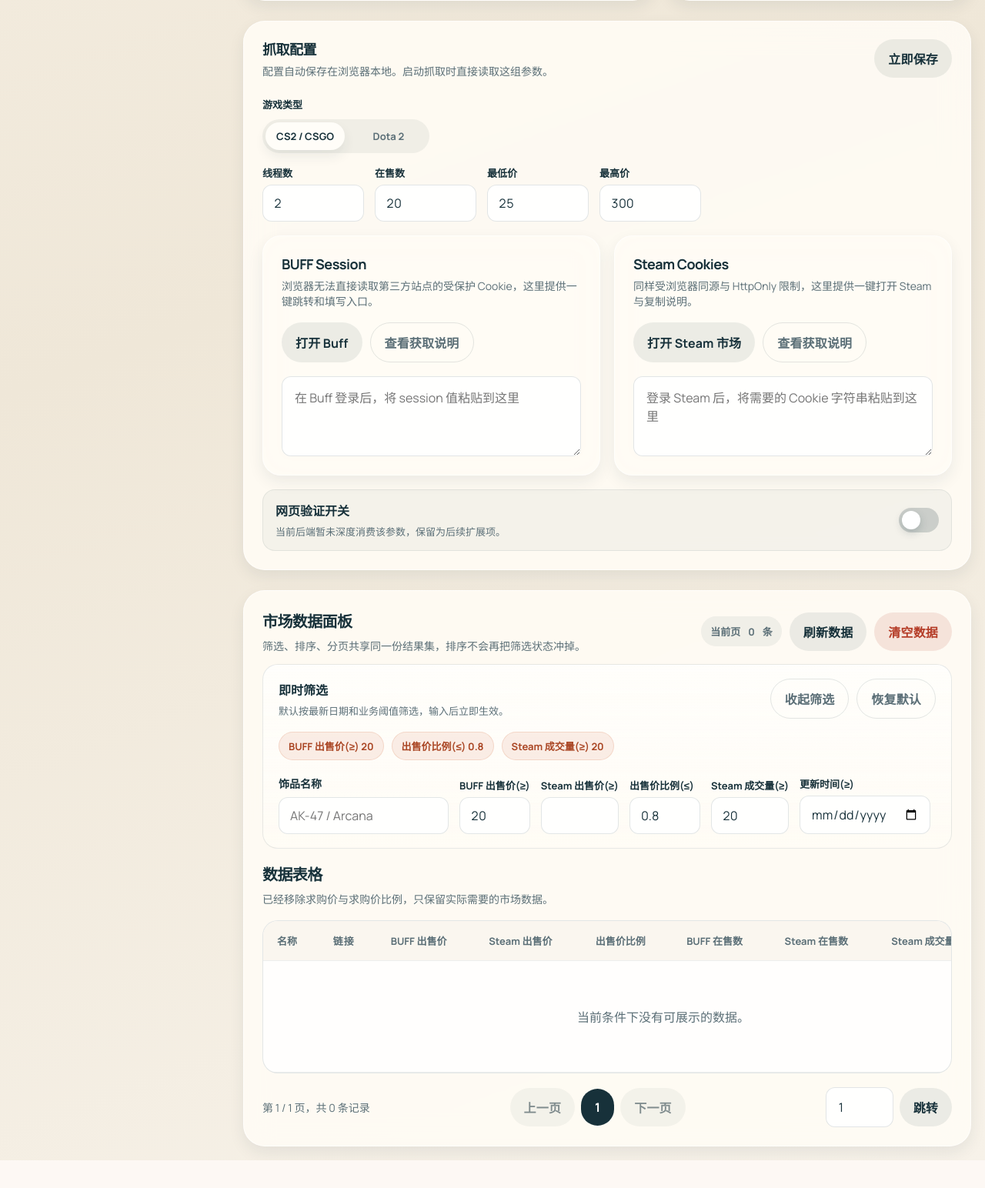
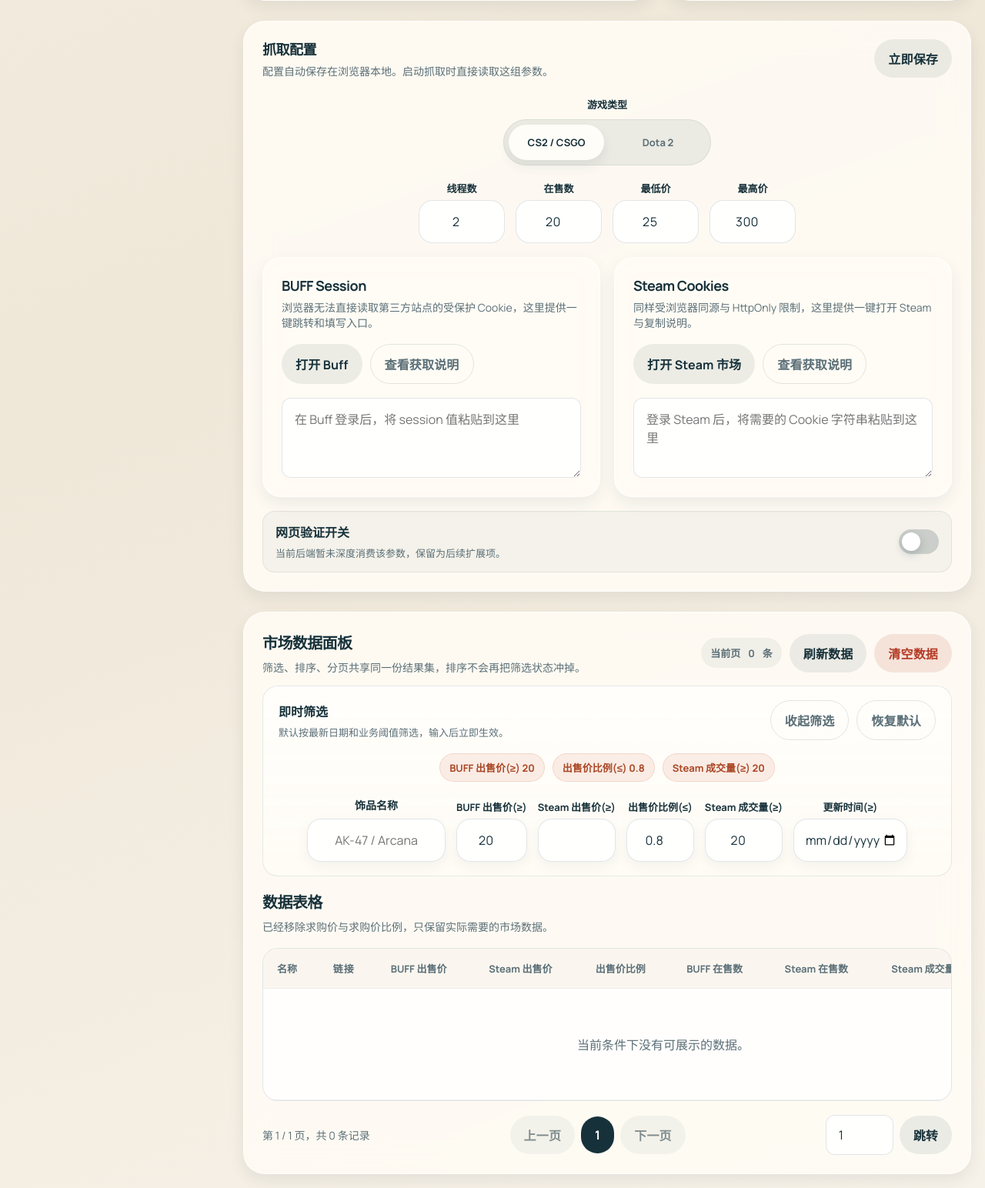
Before and after one commit to Mitcink/steam_market, a Flask app: page / in a window 1280 px wide. Shown: the part 1066-2610 px from the top of the page at 77% size. Before the commit the page ends 2574 px from the top, so only its background shows below. Run offline with Flask 3, Linux system fonts and the light colour scheme; the visitor is signed in with stand-in values (Sample User, id 1); data that the repository does not hold is empty.

Commit message:
fix:页面部分内容重构，加强用户体验

```diff
--- a/static/css/app.css
+++ b/static/css/app.css
@@ -640,22 +640,34 @@ select {
 
 .settings-strip {
     display: grid;
-    gap: 16px;
+    gap: 20px;
+    justify-items: center;
 }
 
 .settings-metrics {
     display: grid;
-    grid-template-columns: repeat(4, minmax(0, 132px));
+    grid-template-columns: repeat(4, minmax(92px, 112px));
     gap: 14px;
     align-items: end;
+}
+
+.settings-metrics-centered {
+    justify-content: center;
 }
 
 .field-pill {
     gap: 10px;
 }
 
+.field-pill-centered {
+    justify-items: center;
+    text-align: center;
+}
+
 .field-compact {
     gap: 6px;
+    justify-items: center;
+    text-align: center;
 }
 
 .field-compact label,
@@ -664,23 +676,34 @@ select {
 }
 
 .input-compact {
-    max-width: 132px;
-    padding: 12px 14px;
+    width: 100%;
+    min-width: 0;
+    max-width: 112px;
+    min-height: 56px;
+    padding: 10px 12px;
     font-variant-numeric: tabular-nums;
+    text-align: center;
+    border-radius: 18px;
 }
 
 .input-date {
-    max-width: 170px;
+    max-width: 148px;
 }
 
 .mini-segmented {
     display: inline-flex;
     align-items: center;
     gap: 8px;
-    padding: 4px;
+    padding: 6px;
     border-radius: 999px;
     background: rgba(23, 49, 58, 0.06);
     width: fit-content;
+}
+
+.mini-segmented-strong {
+    padding: 6px;
+    background: rgba(23, 49, 58, 0.08);
+    border: 1px solid rgba(23, 49, 58, 0.08);
 }
 
 .mini-segmented label {
@@ -698,8 +721,9 @@ select {
     display: inline-flex;
     align-items: center;
     justify-content: center;
-    min-width: 98px;
-    padding: 9px 14px;
+    min-width: 124px;
+    min-height: 46px;
+    padding: 10px 18px;
     border-radius: 999px;
     color: var(--text-soft);
     font-size: 13px;
@@ -941,6 +965,7 @@ select {
     gap: 10px;
     flex-wrap: wrap;
     min-height: 42px;
+    justify-content: center;
 }
 
 .filter-chip {
@@ -964,13 +989,27 @@ select {
     padding-top: 4px;
 }
 
+.filter-bar-centered {
+    justify-content: center;
+}
+
 .field-filter-name {
-    min-width: 220px;
+    min-width: 180px;
+    justify-items: center;
+    text-align: center;
 }
 
 .input-filter-name {
-    max-width: 240px;
-    padding: 12px 14px;
+    width: 100%;
+    max-width: 180px;
+    padding: 10px 14px;
+    text-align: center;
+}
+
+.input-tile {
+    min-height: 56px;
+    border-radius: 18px;
+    box-shadow: 0 6px 18px rgba(23, 49, 58, 0.05);
 }
 
 .range-inputs {
@@ -1365,7 +1404,7 @@ select {
     }
 
     .settings-metrics {
-        grid-template-columns: repeat(2, minmax(0, 132px));
+        grid-template-columns: repeat(2, minmax(92px, 112px));
     }
 
     .user-row {
@@ -1415,7 +1454,7 @@ select {
     }
 
     .settings-metrics {
-        grid-template-columns: repeat(2, minmax(0, 1fr));
+        grid-template-columns: repeat(2, minmax(92px, 112px));
     }
 
     .input-compact,
--- a/static/js/dashboard.js
+++ b/static/js/dashboard.js
@@ -723,7 +723,14 @@
             chips.push(renderChip(`更新时间(≥) ${state.filters.updateTime.primary}`));
         }
 
-        elements.activeFilterChips.innerHTML = chips.length ? chips.join("") : '<span class="soft">正在使用默认筛选</span>';
+        if (!chips.length) {
+            elements.activeFilterChips.innerHTML = "";
+            elements.activeFilterChips.hidden = true;
+            return;
+        }
+
+        elements.activeFilterChips.hidden = false;
+        elements.activeFilterChips.innerHTML = chips.join("");
     }
 
     function renderChip(text) {
--- a/templates/index.html
+++ b/templates/index.html
@@ -161,9 +161,9 @@
                 </div>
                 <div class="card-body section">
                     <div class="settings-strip">
-                        <div class="field field-pill">
+                        <div class="field field-pill field-pill-centered">
                             <label>游戏类型</label>
-                            <div class="mini-segmented" data-game-switch>
+                            <div class="mini-segmented mini-segmented-strong" data-game-switch>
                                 <label>
                                     <input type="radio" name="game_type" value="CSGO" checked>
                                     <span>CS2 / CSGO</span>
@@ -174,7 +174,7 @@
                                 </label>
                             </div>
                         </div>
-                        <div class="settings-metrics">
+                        <div class="settings-metrics settings-metrics-centered">
                             <div class="field field-compact">
                                 <label for="max-threads">线程数</label>
                                 <input class="input input-compact" type="number" id="max-threads" min="1" max="99" value="2">
@@ -290,34 +290,34 @@
                             </div>
                         </div>
 
-                        <div class="active-filter-bar" id="active-filter-chips">
+                        <div class="active-filter-bar" id="active-filter-chips" hidden>
                             <span class="soft">正在使用默认筛选</span>
                         </div>
 
-                        <div class="filter-bar" id="filters-block">
+                        <div class="filter-bar filter-bar-centered" id="filters-block">
                             <div class="field field-filter-name">
                                 <label for="filter-name">饰品名称</label>
-                                <input class="input input-filter-name" type="text" id="filter-name" placeholder="AK-47 / Arcana">
+                                <input class="input input-filter-name input-tile" type="text" id="filter-name" placeholder="AK-47 / Arcana">
                             </div>
                             <div class="field field-compact">
                                 <label for="filter-buff-price-primary">BUFF 出售价(≥)</label>
-                                <input class="input input-compact" type="number" id="filter-buff-price-primary" min="0" max="999" value="20">
+                                <input class="input input-compact input-tile" type="number" id="filter-buff-price-primary" min="0" max="999" value="20">
                             </div>
                             <div class="field field-compact">
                                 <label for="filter-steam-price-primary">Steam 出售价(≥)</label>
-                                <input class="input input-compact" type="number" id="filter-steam-price-primary" min="0" max="999" value="">
+                                <input class="input input-compact input-tile" type="number" id="filter-steam-price-primary" min="0" max="999" value="">
                             </div>
                             <div class="field field-compact">
                                 <label for="filter-sell-ratio-primary">出售价比例(≤)</label>
-                                <input class="input input-compact" type="number" step="0.01" id="filter-sell-ratio-primary" min="0" max="9.99" value="0.8">
+                                <input class="input input-compact input-tile" type="number" step="0.01" id="filter-sell-ratio-primary" min="0" max="9.99" value="0.8">
                             </div>
                             <div class="field field-compact">
                                 <label for="filter-volume-primary">Steam 成交量(≥)</label>
-                                <input class="input input-compact" type="number" id="filter-volume-primary" min="0" max="999" value="20">
+                                <input class="input input-compact input-tile" type="number" id="filter-volume-primary" min="0" max="999" value="20">
                             </div>
                             <div class="field field-compact">
                                 <label for="filter-update-time-primary">更新时间(≥)</label>
-                                <input class="input input-compact input-date" type="date" id="filter-update-time-primary">
+                                <input class="input input-compact input-date input-tile" type="date" id="filter-update-time-primary">
                             </div>
                         </div>
                     </section>
```
